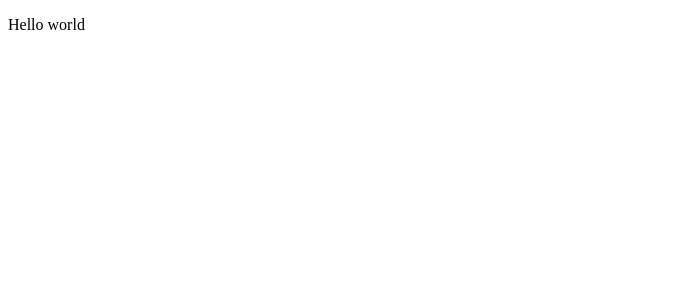
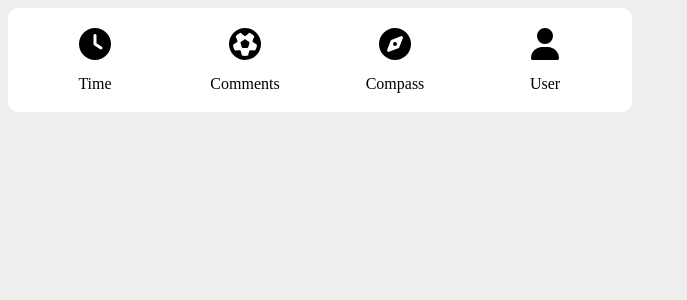
Before and after one commit to alexodan/navbar-challenge, a React (Vite) app: page / in a window 1280 px wide. Shown: the top 300 px of the page, without its empty margins (0-687 px from the left). Built offline with nearby package versions, Linux system fonts and the light colour scheme.

Commit message:
Adds navbar component. Adds scss variables for styling. Adds navbar example on App component.

```diff
--- a/package.json
+++ b/package.json
@@ -10,6 +10,10 @@
     "preview": "vite preview"
   },
   "dependencies": {
+    "@fortawesome/fontawesome-svg-core": "^6.4.0",
+    "@fortawesome/free-regular-svg-icons": "^6.4.0",
+    "@fortawesome/free-solid-svg-icons": "^6.4.0",
+    "@fortawesome/react-fontawesome": "^0.2.0",
     "react": "^18.2.0",
     "react-dom": "^18.2.0"
   },
--- a/src/App.tsx
+++ b/src/App.tsx
@@ -1,7 +1,33 @@
+import Navbar, { NavbarItem } from "./components/Navbar";
+import {
+  faClock,
+  faCompass,
+  faFutbol,
+  faUser,
+} from "@fortawesome/free-solid-svg-icons";
+import "./app.scss";
+
 function App() {
+  const handleItemClicked = (title: string) => {
+    console.log("Item clicked", title);
+  };
+
   return (
     <>
-      <p>Hello world</p>
+      <Navbar>
+        <NavbarItem icon={faClock} title="Time" onClick={handleItemClicked} />
+        <NavbarItem
+          icon={faFutbol}
+          title="Comments"
+          onClick={handleItemClicked}
+        />
+        <NavbarItem
+          icon={faCompass}
+          title="Compass"
+          onClick={handleItemClicked}
+        />
+        <NavbarItem icon={faUser} title="User" onClick={handleItemClicked} />
+      </Navbar>
     </>
   );
 }
--- /dev/null
+++ b/src/app.scss
@@ -0,0 +1,12 @@
+@import "./variables.scss";
+
+body {
+  background-color: $body-light-background;
+}
+
+@media (prefers-color-scheme: dark) {
+  body {
+    background-color: $body-dark-background;
+    color: $dark-text;
+  }
+}
--- /dev/null
+++ b/src/components/Navbar.tsx
@@ -0,0 +1,86 @@
+import React, { useContext, useState } from "react";
+import { IconDefinition } from "@fortawesome/free-regular-svg-icons";
+import { faCircle } from "@fortawesome/free-solid-svg-icons";
+import { FontAwesomeIcon } from "@fortawesome/react-fontawesome";
+import style from "../variables.module.scss";
+import "./navbar.scss";
+
+/**
+ * - Animations
+ *   - Toggle between 2 icons.
+ * - Accessibility
+ *   - Show me what you know!
+ * - Bonus:
+ *   - Documentation -  How would you document this component? (eg Storybook)
+ *   - Tests - You can create Unit Tests or Visual testing (eg using [Percy in Storybook](https://docs.percy.io/docs/storybook))
+ *   - Consistency - how would you “enforce” the correct usage of icons and colors? (eg Theme)
+ *   - Customization: If a Dark/Light theme existed in the app, how would you integrate it with the component?
+ */
+
+const NavbarContext = React.createContext<{
+  // TODO: (HACK) I made the id to be the title the user passes to the component
+  // Basically because I couldn't find a way for each NavbarItem to 'know' their id
+  // I guess I could make the user pass an 'id' prop as well that will need to be unique
+  id?: string;
+  selectedId?: string;
+  setSelected?: (id: string) => void;
+}>({});
+
+type NavbarItemProps = {
+  icon: IconDefinition;
+  title: string;
+  onClick: (title: string) => void;
+};
+
+export function NavbarItem({ icon, title, onClick }: NavbarItemProps) {
+  const { selectedId, setSelected } = useContext(NavbarContext);
+
+  const handleClick = () => {
+    setSelected?.(title);
+    onClick(title);
+  };
+
+  const isSelected = title === selectedId;
+
+  return (
+    <div className="navbar-item" onClick={handleClick}>
+      <FontAwesomeIcon
+        className="navbar-item-icon"
+        icon={icon}
+        size="2x"
+        color={isSelected ? style.darkPrimary : style.darkPrimary}
+      />
+      <div className={`navbar-item-title ${isSelected ? "selected" : ""}`}>
+        <FontAwesomeIcon
+          icon={faCircle}
+          className="navbar-item-selected-icon"
+          color="#4EB3DB"
+        />
+        <span className="navbar-item-title-text">{title}</span>
+      </div>
+    </div>
+  );
+}
+
+type NavbarProps = {
+  children?: React.ReactNode;
+};
+
+export function Navbar(props: NavbarProps) {
+  const [selectedId, setSelectedId] = useState<string>();
+
+  return (
+    <NavbarContext.Provider
+      value={{
+        selectedId,
+        setSelected: setSelectedId,
+      }}
+    >
+      <div role="navigation" className="navbar">
+        {props.children}
+      </div>
+    </NavbarContext.Provider>
+  );
+}
+
+export default Navbar;
--- /dev/null
+++ b/src/components/navbar.scss
@@ -0,0 +1,46 @@
+@import "../variables.scss";
+
+.navbar {
+  background-color: $light-background;
+  border-radius: 10px;
+  color: $light-text;
+  display: flex;
+  height: 80px;
+  justify-content: space-around;
+  max-width: 600px;
+  padding: 12px;
+}
+
+@media (prefers-color-scheme: dark) {
+  .navbar {
+    background-color: $dark-background;
+    color: $dark-text;
+  }
+}
+
+.navbar-item {
+  align-items: center;
+  cursor: pointer;
+  display: flex;
+  flex-direction: column;
+  height: 100%;
+  justify-content: space-around;
+  width: 96px;
+}
+
+.navbar-item-selected-icon {
+  display: none;
+}
+
+.navbar-item-title.selected .navbar-item-selected-icon {
+  display: block;
+}
+
+.navbar-item-title.selected .navbar-item-title-text {
+  animation: slide-away 2000ms;
+  display: none;
+}
+
+.navbar-item-title {
+  display: block;
+}
--- /dev/null
+++ b/src/variables.module.scss
@@ -0,0 +1,14 @@
+@import "./variables.scss";
+
+:export {
+  // body
+  bodyLightBackground: $body-light-background;
+  bodyDarkBackground: $body-dark-background;
+  // navbar
+  lightBackground: $light-background;
+  lightText: $light-text;
+  lightPrimary: $light-primary;
+  darkBackground: $dark-background;
+  darkText: $dark-text;
+  darkPrimary: $dark-primary;
+}
--- /dev/null
+++ b/src/variables.scss
@@ -0,0 +1,12 @@
+// Body
+$body-light-background: #eee;
+$body-dark-background: #111;
+
+// Navbar
+$light-background: #fff;
+$light-text: #000;
+$light-primary: #4c21ea;
+
+$dark-background: #000;
+$dark-text: #fff;
+$dark-primary: #4c21ea;
```
Also changed, not shown: src/palette.ts (added, +23 -0 lines), 1 other file (tests, documents, lock files or other folders).
